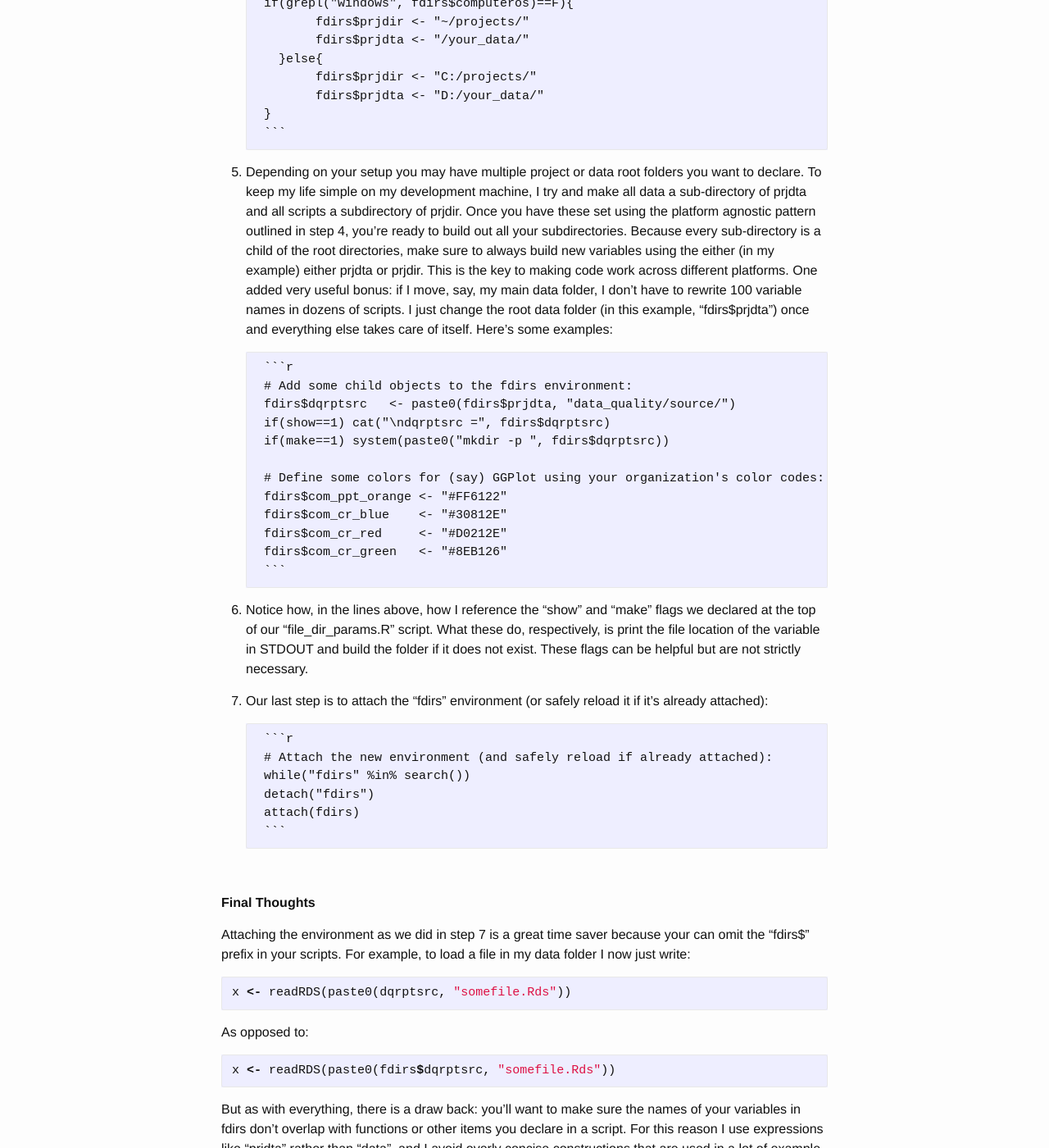
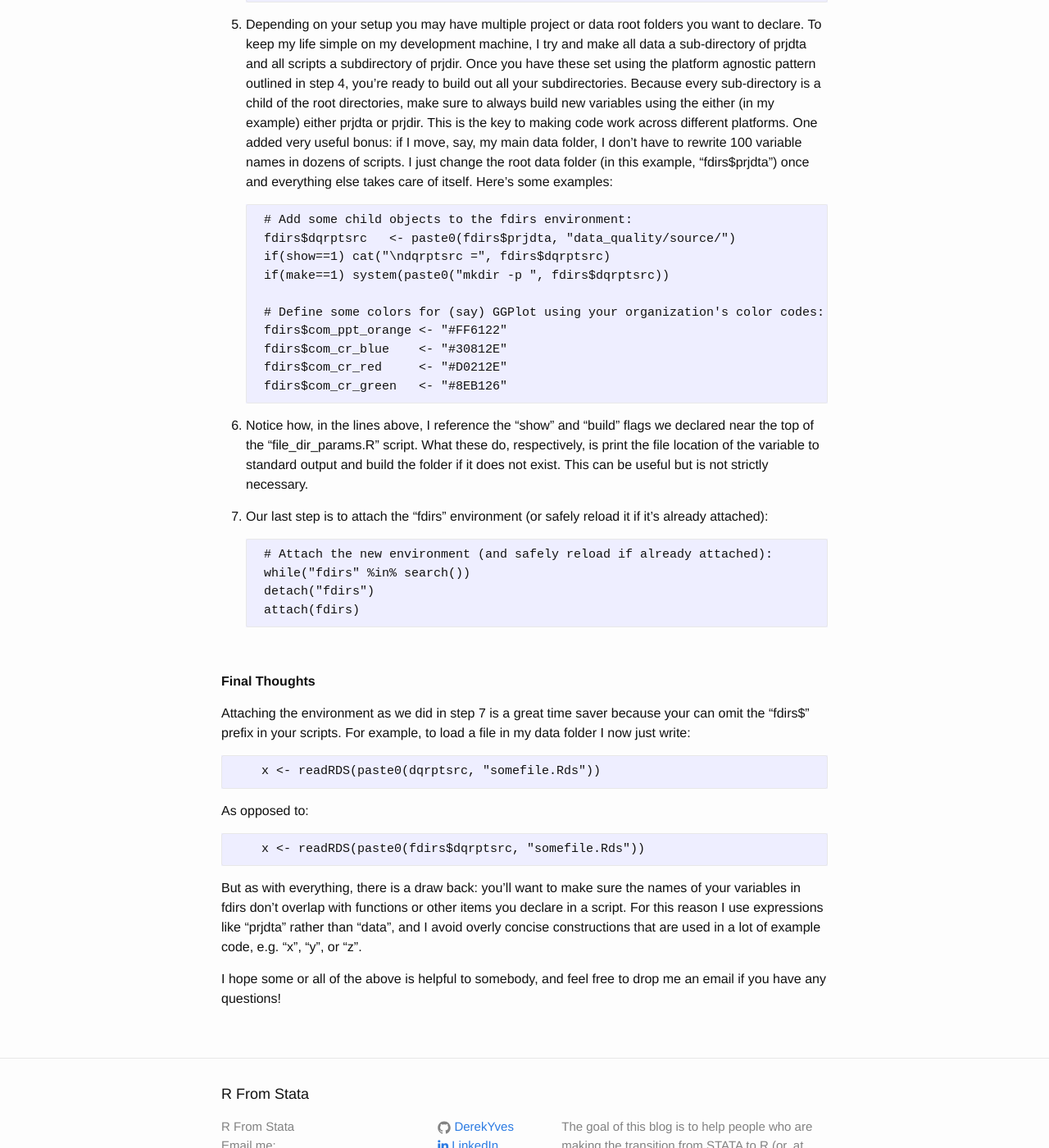
Before and after one commit to DerekYves/blog_archives, a Jekyll site: the page built from _posts/2016-05-10-Sharing_R_code_in_a_group.markdown, in a window 1280 px wide and 1400 px high, scrolled down 2249 px. Shown: the whole window at 82% size. Built offline with Jekyll 4.4.1, drawn with Linux system fonts in a browser that asks for light colours; nearby versions of some CDN libraries; some of the changed text lies outside the part shown.

Commit message:
fenced code updates

````diff
--- a/_config.yml
+++ b/_config.yml
@@ -18,3 +18,5 @@ linkedin_username: derek-darves-681a93a7
 # Build settings
 markdown: kramdown
 highlighter: rouge
+kramdown:
+  input: GFM
--- a/_posts/2016-05-10-Sharing_R_code_in_a_group.markdown
+++ b/_posts/2016-05-10-Sharing_R_code_in_a_group.markdown
@@ -19,26 +19,22 @@ In short, my process is basically this:
 
 1. A specific (hopefully source controlled) file is sourced at the top of each analysis script. At the point of sourcing some parameters are declared which do the correct thing depending on whether the host is Linux, Mac, or Windows. This is done in several steps. In the analysis script I include a few lines of code that allow all users to run the same exact file with the correct directory parameters loaded. Here’s an example:
 
-        ```r
         ## Load host-dependent directory environment
         winos <- ifelse(grepl("windows", Sys.info()['sysname'], ignore.case=T), 1, 0)
         if(winos==1) source("C:/data/projects/scripts/R/functions/file_dir_params.R")
         if(winos==0) source("~/projects/scripts/R/functions/file_dir_params.R")
         rm(winos, host)
-        ```
 
 2. The next step is to build your version of the file/directory parameter file that was sourced in step 1 by a script (in this post I'll call this file “file_dir_params.R”).
 
-        ```r
+
         #--begin file_dir_params.R script--#
 
         # Make a new environment:
         fdirs <- new.env()
-        ```
 
 3. Run add this function to "file_dir_params.R", which is used to save a simple string indicating the host's OS type:
 
-        ```r
         # Function to standardize host OS name
         get_os <- function(){
         	sysinf <- Sys.info()
@@ -56,12 +52,10 @@ In short, my process is basically this:
         	tolower(os)
         }
         fdirs$computeros <- get_os()
-        ```
+
 
 4. With our new environment loaded and knowledge of the computer's OS, we're ready to build platform agnostic variables that point to key shared directories (directories that are probably saved through pulling a remote GIT repository onto the local computer):
 
-
-        ```r
         ## Declare the root project and data directory:
 
         show  <- 1
@@ -74,7 +68,6 @@ In short, my process is basically this:
         	fdirs$prjdir <- "C:/projects/"
         	fdirs$prjdta <- "D:/your_data/"
         }
-        ```
 
 5. Depending on your setup you may have multiple project or data root folders you want to declare.
 To keep my life simple on my development machine, I try and make all data a sub-directory of prjdta
@@ -86,8 +79,6 @@ One added very useful bonus: if I move, say, my main data folder, I don’t have
 in dozens of scripts. I just change the root data folder (in this example, “fdirs$prjdta”) once
 and everything else takes care of itself. Here’s some examples:
 
-
-        ```r
         # Add some child objects to the fdirs environment:
         fdirs$dqrptsrc   <- paste0(fdirs$prjdta, "data_quality/source/")
         if(show==1) cat("\ndqrptsrc =", fdirs$dqrptsrc)
@@ -98,20 +89,20 @@ and everything else takes care of itself. Here’s some examples:
         fdirs$com_cr_blue    <- "#30812E"
         fdirs$com_cr_red     <- "#D0212E"
         fdirs$com_cr_green   <- "#8EB126"
-        ```
 
-6. Notice how, in the lines above, how I reference the "show" and "make" flags we declared at the top of our "file_dir_params.R" script.
-What these do, respectively, is print the file location of the variable in STDOUT and build the folder if it does not exist. These flags can be
-helpful but are not strictly necessary.
+
+6. Notice how, in the lines above, I reference the "show" and "build" flags we declared near the top of the "file_dir_params.R" script.
+What these do, respectively, is print the file location of the variable to standard output and build the folder if it does not exist. This can be
+useful but is not strictly necessary.
 
 7. Our last step is to attach the "fdirs" environment (or safely reload it if it's already attached):
 
-        ```r
+
         # Attach the new environment (and safely reload if already attached):
         while("fdirs" %in% search())
         detach("fdirs")
         attach(fdirs)
-        ```
+
 
 <br>
 
@@ -120,14 +111,12 @@ helpful but are not strictly necessary.
 Attaching the environment as we did in step 7 is a great time saver because your can omit the "fdirs$" prefix in your scripts. For example, to load a file in my data
 folder I now just write:
 
-```r
-x <- readRDS(paste0(dqrptsrc, "somefile.Rds"))
-```
+        x <- readRDS(paste0(dqrptsrc, "somefile.Rds"))
+
 As opposed to:
 
-```r
-x <- readRDS(paste0(fdirs$dqrptsrc, "somefile.Rds"))
-```
+        x <- readRDS(paste0(fdirs$dqrptsrc, "somefile.Rds"))
+
 But as with everything, there is a draw back: you'll want to make sure the names of your variables in fdirs don't overlap with functions
 or other items you declare in a script. For this reason I use expressions like "prjdta" rather than "data", and I avoid overly concise
 constructions that are used in a lot of example code, e.g. "x", "y", or "z".
````
Also changed, not shown: 1 other file.
